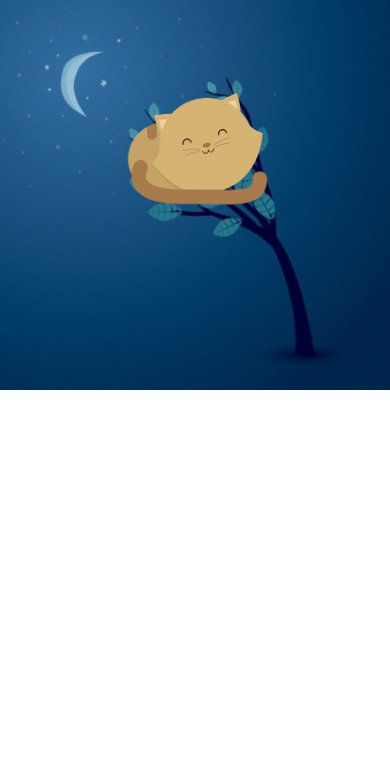
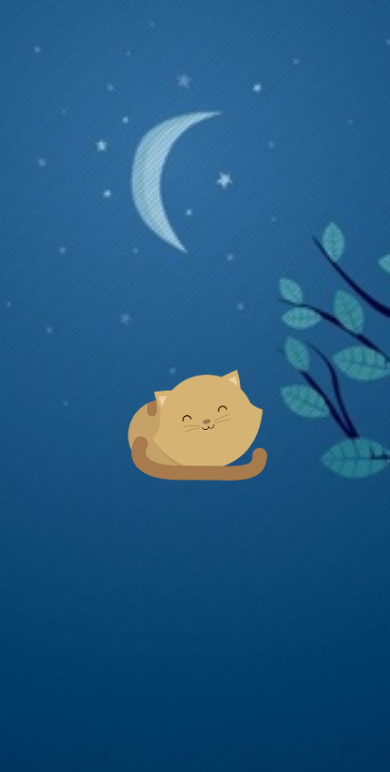
Before and after one commit to karyvdj/kittenTemplate-Responsive, a plain HTML site: page index.html in a window 390 px wide. Drawn offline with Linux system fonts and the light colour scheme.

Commit message:
Completado el responsive de background y kitten

```diff
--- a/css/main.css
+++ b/css/main.css
@@ -2,60 +2,62 @@
   margin:0;
   padding: 0;
 }
-body{
+
+html, body,.container{
   background-image: url(../img/Landscape.jpg);
   background-size: cover;
-  background-repeat: no-repeat;
+  width: 100%;
+  height: 100%;
   display: flex;
   justify-content: center;
 }
+.containerKitten{
+  width: 40%;
+  margin: auto;
+}
 .kitten{
-  position: absolute;
-  width:40%;
+  width:100%;
 }
-.kitten>img{
-  width: 100%;
-  margin-top: 50%;
-}
-.kitten>img:nth-child(2), img:last-child{
+
+.containerKitten>img:nth-child(2), img:last-child{
   display: none;
 }
 
 @media(max-width:1024px){
-  body{
+  .container{
     background-image: url(../img/dawn.png);
   }
 }
 @media(max-width:768px){
-  body{
+  .container{
     background-image: url(../img/dawn.png);
   }
-  .kitten>img:first-child, img:last-child{
+  .containerKitten>img:first-child, img:last-child{
     display: none;
   }
-  .kitten>img:nth-child(2){
+  .containerKitten>img:nth-child(2){
     display: block;
   }
 }
 @media(max-width: 480px){
-  body{
+  .container{
     background-image: url(../img/midnight-conversation_861064.jpg);
   }
-  .kitten>img:nth-child(2){
+  .containerKitten>img:nth-child(2){
     display: none;
   }
-  .kitten>img:last-child{
+  .containerKitten>img:last-child{
     display: block;
   }
 }
 @media(max-width: 320px){
-  body{
+  .container{
     background-image: url(../img/maxresdefault.jpg);
   }
-  .kitten>img:nth-child(2){
+  .containerKitten>img:nth-child(2){
     display: none;
   }
-  .kitten>img:last-child{
+  .containerKitten>img:last-child{
     display: block;
   }
 }
--- a/index.html
+++ b/index.html
@@ -7,10 +7,12 @@
     <link rel="stylesheet" href="css/main.css">
   </head>
   <body>
-    <section class="kitten">
-      <img src="img/kitten-medium.png" alt="gatito">
-      <img src="img/kitten-large.png" alt="gatito acostado">
-      <img src="img/kitten-small.png" alt="gatito dormido">
-    </section>
+    <article class="container">
+      <section class="containerKitten">
+        <img src="img/kitten-medium.png" alt="gatito" class="kitten">
+        <img src="img/kitten-large.png" alt="gatito acostado" class="kitten">
+        <img src="img/kitten-small.png" alt="gatito dormido" class="kitten">
+      </section>
+    </article>
   </body>
 </html>
```
